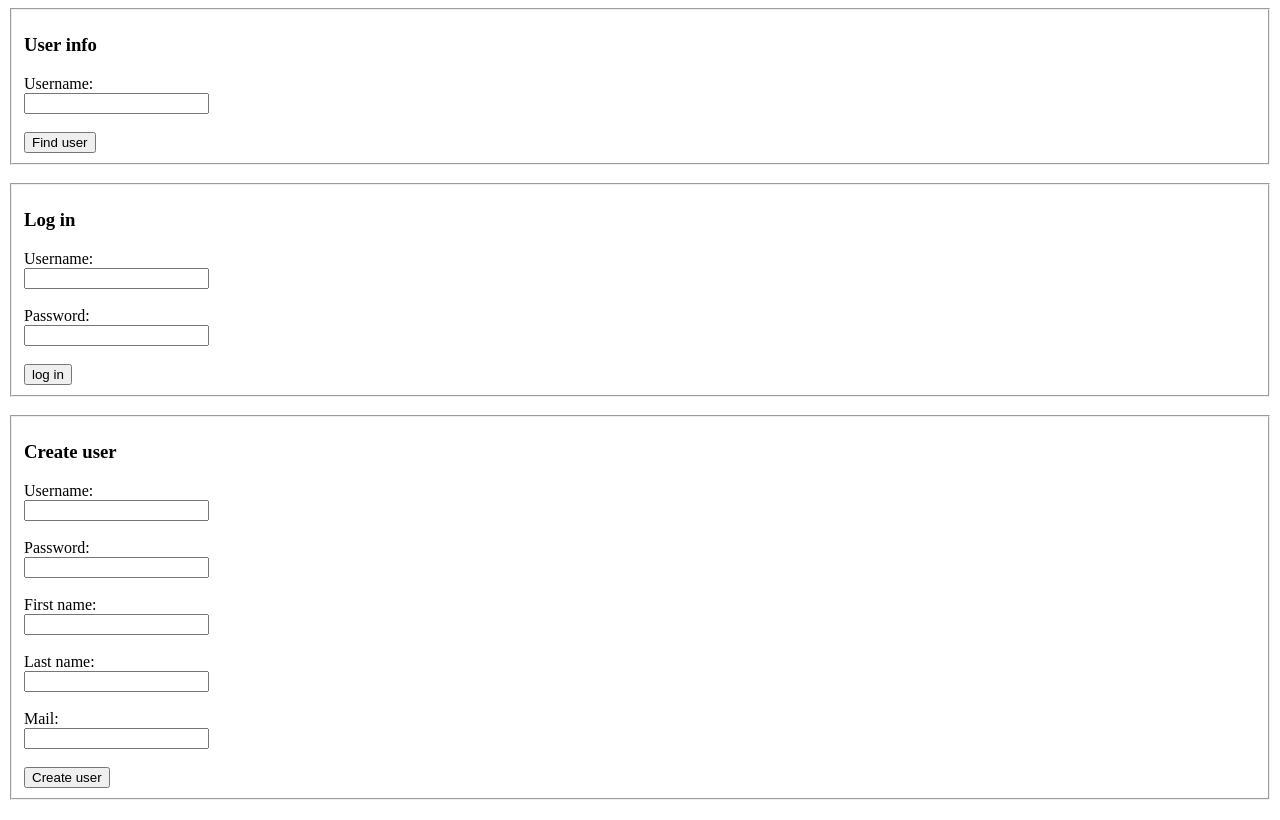
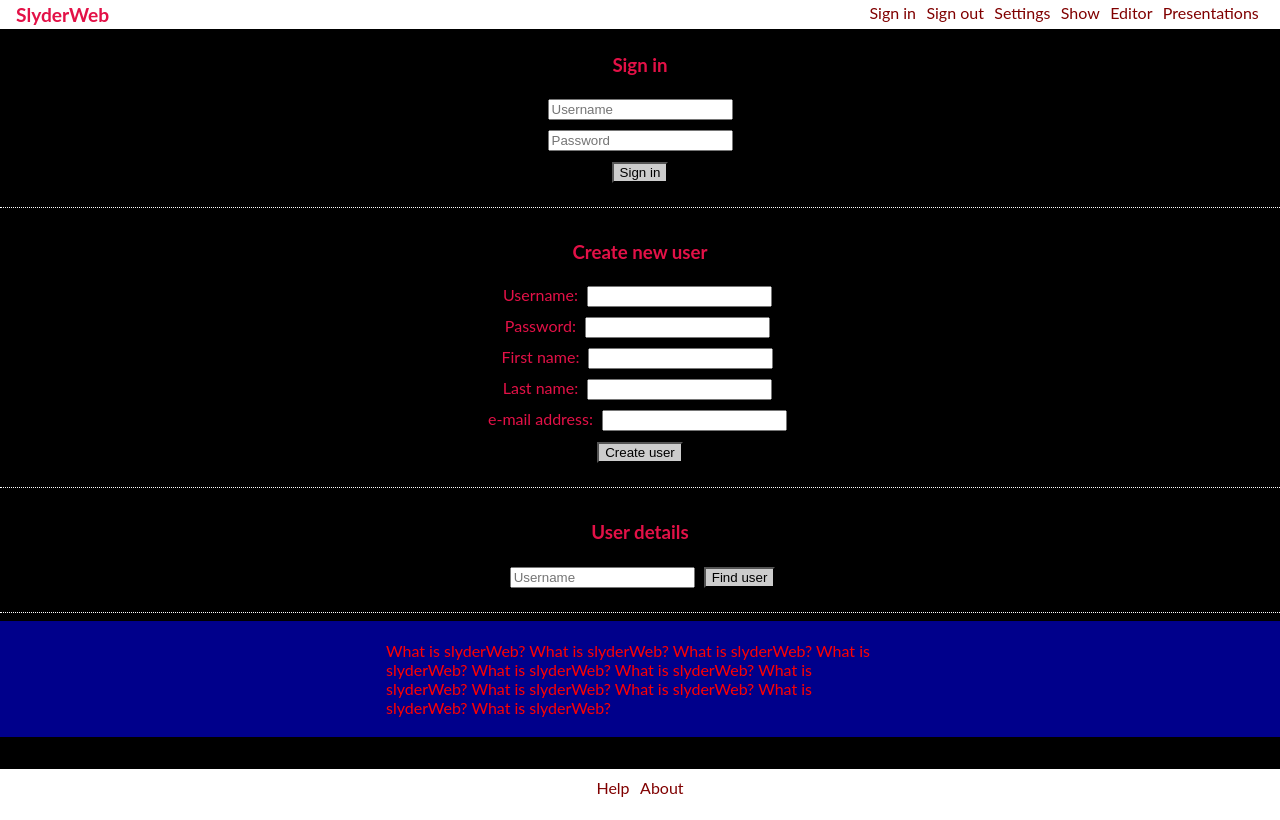
Before and after one commit to veggiss/slyderweb, a website: page public/index.html in a window 1280 px wide. Drawn offline with Linux system fonts and the light colour scheme.

Commit message:
La til nettsidelayout moderne stil

```diff
--- /dev/null
+++ b/public/darkStyle.css
@@ -0,0 +1,160 @@
+/************************************************************************
+Layout-elementer først, deretter resterende elementer, til sist klasser og id-er alfabetisk.
+Forfatter: Silje U.
+*************************************************************************/
+
+
+/* Layout hiearkisk ********************************/
+html,
+body {
+	margin: 0;
+	padding: 0;
+	width: 100%;
+	height: 100%;
+}
+
+body {
+	color: rgb(227, 17, 71);
+	background-color: #000; /*#333; */
+	font-family: lato;
+	margin: 0 auto;
+}
+
+nav {
+	background-color: #FFF;
+	height: auto;
+	padding: 0.2em 1em;
+}
+
+aside { /* Brukes bare ved presetasjoneditor */
+	width: 9em; /* Tilpasset innholde i sidebar  */
+	background-color:#333;
+	float: left;
+	padding: 0.3em 0.5em;
+	height: 100%;
+}
+
+main { /*Sentrert */
+	/*height: 100%; blir kvitt unødvendig mellomrom over footer */
+	margin: 0 auto;
+	margin-bottom: 2em;  /* Tilsvarer footerens høyde */
+}
+
+section {
+	padding: 0;
+	margin: 0;
+}
+
+.blueDiv {
+	width: 100%;
+	background-color: darkblue;
+	color: red;
+}
+
+.blackDiv {
+	width: 100%;
+	background-color: #000;
+	color: red;
+}
+
+.textContainer {
+	padding: 10px;
+	max-width: 32em; /* for å angi en leselig linjelengde */
+	margin: 0 auto;
+}
+
+footer {
+	width: 100%;
+	background-color: white;
+	height: 2em;
+	padding: 0.6em 0;
+	text-align: center;
+	padding-bottom: 10px;
+}
+
+
+
+/* Non-layout elements  *************************************/
+
+button {
+	box-shadow: none;
+	background-color: #ccc;
+	appearance: none;
+	margin: 6px 0px;
+}
+
+button:active {
+	color: #fff;
+	background-color: rgb(227, 17, 71);
+	margin: 2px;
+}
+
+fieldset {
+	border: none;
+}
+
+h1 {
+	text-align: center;
+}
+
+hr {
+	border: 0;
+	border-top: 1px dotted #fff;
+}
+
+input {
+	width: auto;   /* til regnbueruter var den 4em */
+	margin: 5px;
+}
+
+menuitem a {
+	color: red;
+	padding: 0 0.2em;
+	text-decoration: none;
+}
+
+menuitem a:visited {
+	color: maroon;
+}
+
+p {
+	margin: 0.6em 2px;
+}
+
+
+
+
+
+/* ***************************************************************************  */
+/* IDs and classes
+/* ***************************************************************************  */
+
+#divContainer {
+	margin-top: 10px;
+	padding-top: 10px;
+	margin: 0 auto;
+}
+
+.centered {
+	text-align: center;
+}
+
+.logo {
+	color: rgb(227, 17, 71);
+	display: inline;
+	font-size: 1.2em;
+	font-weight: bold;
+}
+
+.right {
+	float: right;
+	padding: 0 2px;
+}
+
+ul.hidden {
+	padding-left: 0;
+}
+
+ul.hidden li {
+	list-style: none;
+}
--- a/public/index.html
+++ b/public/index.html
@@ -1,60 +1,121 @@
+<!-- slides.com-inspirert layout
+	Forfattere:
+	- Vegard
+	- Silje U.
+-->
 <!DOCTYPE html>
+<html lang="no">
 
-<html>
 <head>
-	<meta charset="utf-8" />
-  	<title>Slyderweb</title>
+	<meta chartset="utf-8" />
+	<title>Slyderweb - homepage</title>
+	<link href="darkStyle.css" rel="stylesheet" type="text/css" />
 </head>
 
 <body>
-	<fieldset>
-		<h3>User info</h3>
-		Username:
-		<br>
-		<input type="text" id="userinfo_input">
-		<br><br>
-		<button id="userinfo_btn">Find user</button>
-	</fieldset>
-	<br>
-	<fieldset>
-		<h3>Log in</h3>
-		Username:
-		<br>
-		<input type="text" id="login_username">
-		<br><br>
-		Password:
-		<br>
-		<input type="text" id="login_password">
-		<br><br>
-		<button id="login_btn">log in</button>
-	</fieldset>
-	<br>
-	<fieldset>
-		<h3>Create user</h3>
-		Username:
-		<br>
-		<input type="text" id="createuser_username">
-		<br><br>
-		Password:
-		<br>
-		<input type="text" id="createuser_password">
-		<br><br>
-		First name:
-		<br>
-		<input type="text" id="createuser_firstname">
-		<br><br>
-		Last name:
-		<br>
-		<input type="text" id="createuser_lastname">
-		<br><br>
-		Mail:
-		<br>
-		<input type="text" id="createuser_mail">
-		<br><br>
-		<button id="createuser_btn">Create user</button>
-	</fieldset>
+	<nav> <!-- det hvite, øverste -->
+		<header class="logo">SlyderWeb</header>
+		<menuitem class="right">
+		<a href="">Presentations</a>
+		</menuitem>
+		<menuitem class="right">
+		<a href="">Editor</a>
+		</menuitem>
+		<menuitem class="right">
+		<a href="">Show</a>
+		</menuitem>
+		<menuitem class="right">
+		<a href="">Settings</a>
+		</menuitem>
+		<menuitem class="right">
+		<a href="">Sign out</a>
+		</menuitem>
+		<menuitem class="right">
+		<a href="">Sign in</a>
+		</menuitem>
+	</nav>
+
+	<main> <!-- angir hovedområdet. Hver nye del er section, helst -->
+		<section class="centered">
+		<fieldset>
+			<h3>Sign in</h3>
+			<input type="text" id="login_username" placeholder="Username">
+			<br>
+			<input type="text" id="login_password" placeholder="Password">
+			<br>
+			<button id="login_btn">Sign in</button>
+		</fieldset>
+		<hr>
+		<fieldset>
+			<h3>Create new user</h3>
+			Username:
+			<input type="text" id="createuser_username">
+			<br> Password:
+			<input type="text" id="createuser_password">
+			<br> First name:
+			<input type="text" id="createuser_firstname">
+			<br> Last name:
+			<input type="text" id="createuser_lastname">
+			<br> e-mail address:
+			<input type="text" id="createuser_mail">
+			<br>
+			<button id="createuser_btn">Create user</button>
+		</fieldset>
+		<hr>
+		<fieldset>
+			<h3>User details</h3>
+			<input type="text" id="userinfo_input" placeholder="Username">
+			<button id="userinfo_btn">Find user</button>
+		</fieldset>
+		<hr>
+	</section>
+	<section class="blueDiv">
+			<div class="textContainer">
+				<p>
+					What is slyderWeb? What is slyderWeb? What is slyderWeb? What is slyderWeb? What is slyderWeb? What is slyderWeb? What is
+					slyderWeb? What is slyderWeb? What is slyderWeb? What is slyderWeb? What is slyderWeb?
+				</p>
+			</div>
+		</section>
+	<!--<section class="blackDiv">
+			<div class="textContainer">
+				<p>
+					What is slyderWeb? What is slyderWeb? What is slyderWeb? What is slyderWeb? What is slyderWeb? What is slyderWeb? What is
+					slyderWeb? What is slyderWeb? What is slyderWeb? What is slyderWeb? What is slyderWeb?
+				</p>
+			</div>
+		</section> -->
+	</main>
+
+	<footer>  <!-- del som inneholder ekstrainformasjon -->
+		<menuitem>
+		<a href="">Help</a>
+		</menuitem>
+		<menuitem>
+		<a href="">About</a>
+		</menuitem>
+	</footer>
+
 </body>
 
-<script type="text/javascript" src="js/main.js"></script>
+<!-- <script type="text/javascript" src="main.js"></script> -->
+
+<!--
+<script>
+	aside = document.getElementById("aside");
+	asideToggle = true;
+
+	function toggleVisibility() {
+		if (asideToggle != true){
+			style="display:none"
+		}
+		else {
+			style="display:yes"
+			asideToggle = false;
+		}
+
+	}
+</script>
+-->
 
 </html>
```
